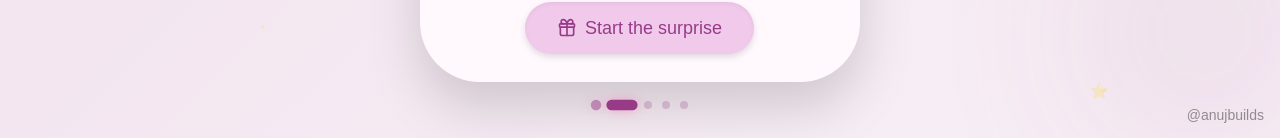
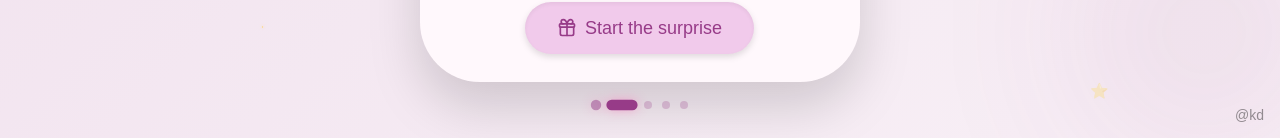
Before and after one commit to aamandsahu2-code/trishika2.0, a Next.js app: page / in a window 1280 px wide. Shown: the part 659-797 px from the top of the page. Built offline with nearby package versions, Linux system fonts and the light colour scheme; a web font is replaced by a local one.

Commit message:
Update page.jsx

```diff
--- a/src/app/page.jsx
+++ b/src/app/page.jsx
@@ -237,7 +237,7 @@ export default function HomePage() {
         transition={{ duration: 1, delay: 1 }}
         className="fixed bottom-4 right-4 text-sm text-black/40 pointer-events-none z-50 font-light"
       >
-        @anujbuilds
+        @kd
       </motion.div>
     </main>
   )
```
